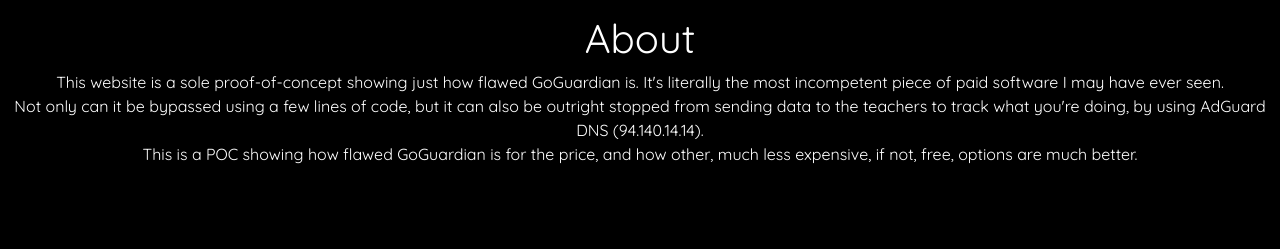
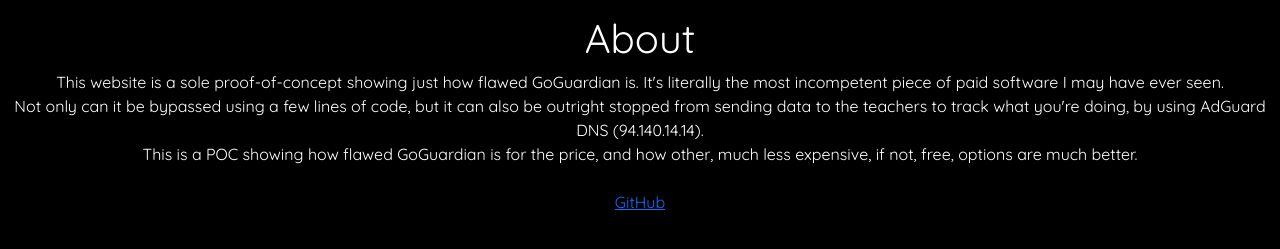
Before and after one commit to Pickleback04/GoGuardian-Bypass, a plain HTML site: page index.html in a window 1280 px wide. Shown: the part 353-602 px from the top of the page. Drawn offline with Linux system fonts and the light colour scheme; a script that the page names is missing.

Commit message:
Update index.html

```diff
--- a/index.html
+++ b/index.html
@@ -27,7 +27,7 @@
     </div>
     <div style="background: rgba(218,218,218,0);margin-top: 50px;">
         <h1 style="text-align: center;font-family: Quicksand, sans-serif;color: rgb(255,255,255);">About</h1>
-        <p style="text-align: center;font-family: Quicksand, sans-serif;color: rgb(255,255,255);">This website is a sole proof-of-concept showing just how flawed GoGuardian is. It's literally the most incompetent piece of paid software I may have ever seen.<br>Not only can it be bypassed using a few lines of code, but it can also be outright stopped from sending data to the teachers to track what you're doing, by using AdGuard DNS (94.140.14.14).<br>This is a POC showing how flawed GoGuardian is for the price, and how other, much less expensive, if not, free, options are much better.</p>
+        <p style="text-align: center;font-family: Quicksand, sans-serif;color: rgb(255,255,255);">This website is a sole proof-of-concept showing just how flawed GoGuardian is. It's literally the most incompetent piece of paid software I may have ever seen.<br>Not only can it be bypassed using a few lines of code, but it can also be outright stopped from sending data to the teachers to track what you're doing, by using AdGuard DNS (94.140.14.14).<br>This is a POC showing how flawed GoGuardian is for the price, and how other, much less expensive, if not, free, options are much better.<br><br><a href="https://github.com/Winterfoxxy-0/GoGuardian-Bypass" style="text-align: center;">GitHub</a></p>
     </div>
     <script src="assets/bootstrap/js/bootstrap.min.js"></script>
     <script src="https://unpkg.com/tsparticles@1.34.0/tsparticles.min.js"></script>
```
